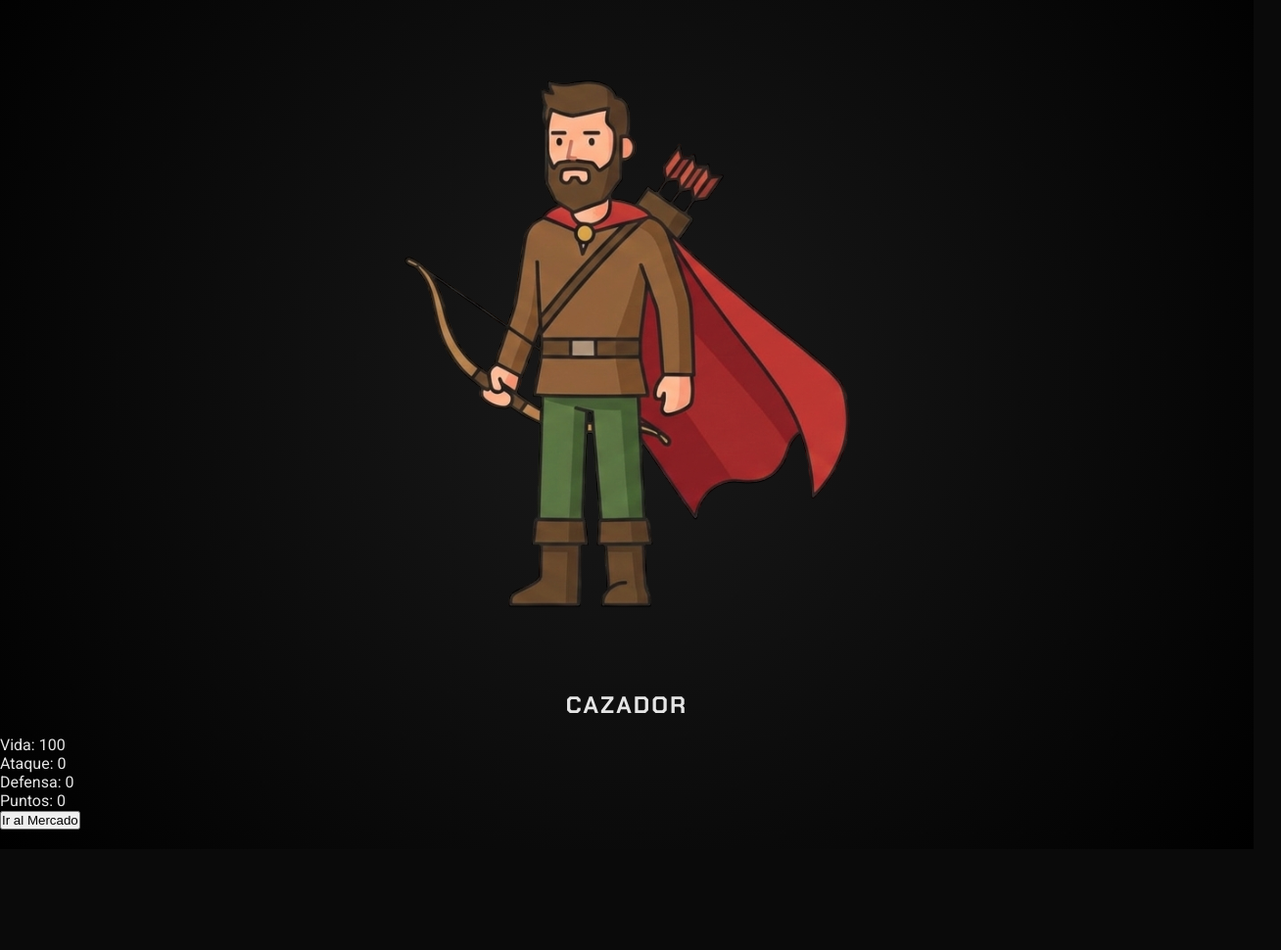
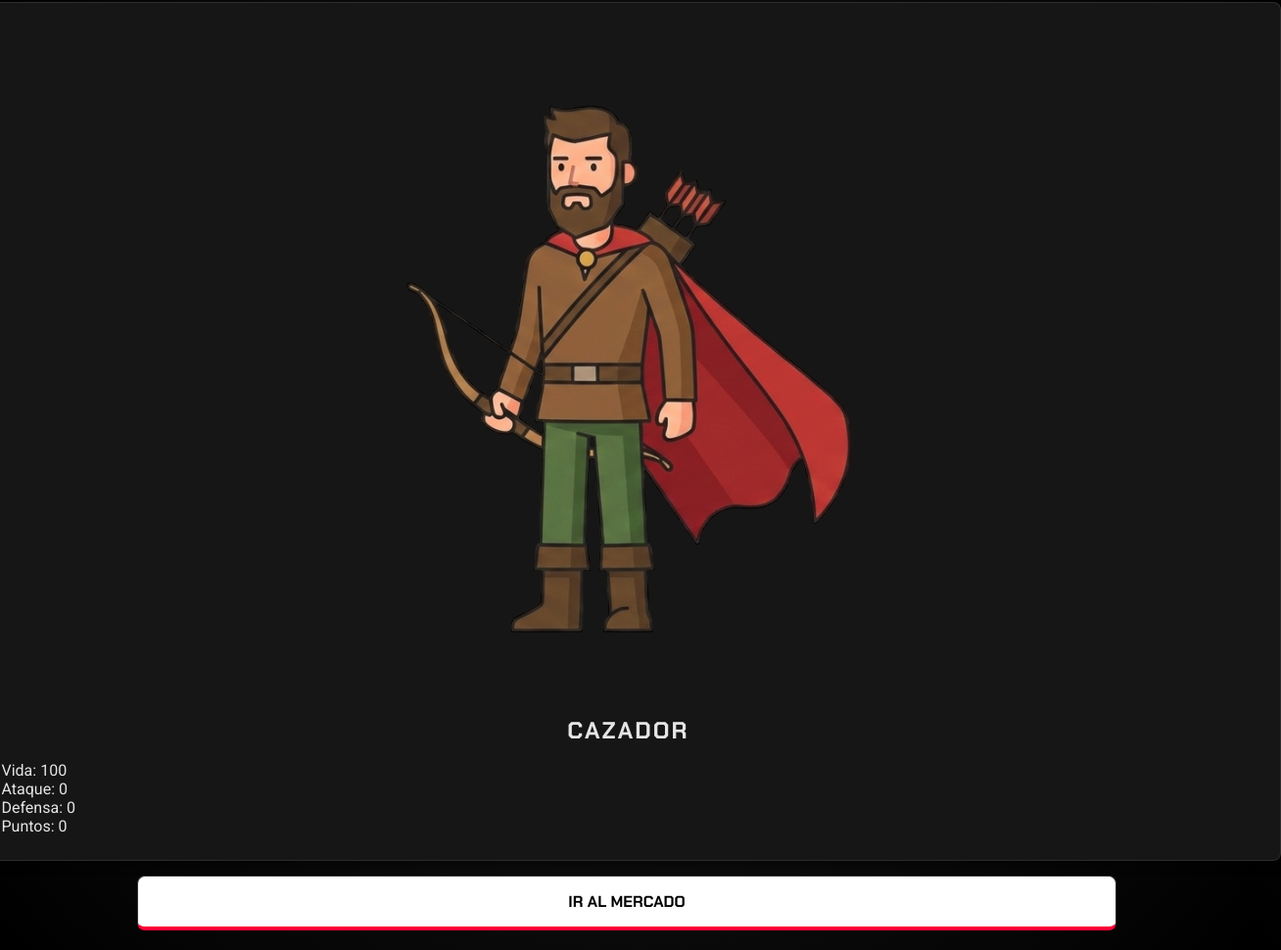
Before and after one commit to Hugo23-4/aventura_en_el_reino_js_hugoperezmunoz, a plain HTML site: page index.html in a window 1280 px wide. Shown: the part 92-1062 px from the top of the page at 98% size, 1308 px wide, since content can reach past the window. Before the commit the page ends 959 px from the top, so only its background shows below. Drawn offline with nearby package versions, Linux system fonts and the light colour scheme.

Commit message:
componentes y grind

```diff
--- a/css/style.css
+++ b/css/style.css
@@ -63,3 +63,83 @@ h1 {
     color: transparent;
     text-shadow: 0 5px 15px rgba(255, 0, 56, 0.2);
 }
+
+/* componentes*/
+
+/* panel "carbono" */
+.glass-panel {
+    background: var(--color-panel);
+    border: var(--borde-fino);
+    border-left: 4px solid var(--color-acento-rojo);
+    padding: 25px;
+    box-shadow: var(--sombra-elevada);
+    position: relative;
+    border-radius: var(--radio-borde); /* esquinas */
+}
+
+button {
+    font-family: 'Chakra Petch', sans-serif;
+    font-weight: 700;
+    text-transform: uppercase;
+    font-size: 1rem;
+    padding: 15px 30px;
+    border: none;
+    cursor: pointer;
+    width: 100%;
+    margin-top: 15px;
+    transition: var(--transicion-suave);
+    background: #2a2a2a;
+    color: white;
+    border-radius: var(--radio-borde);
+    border: 1px solid #333;
+}
+
+/* mejora para que se hunda*/
+button:active {
+    transform: translateX(2px) translateY(2px);
+    filter: brightness(0.8);
+}
+
+.btn-primario, .btn-neon {
+    background: white;
+    color: black;
+    border-bottom: 4px solid var(--color-acento-rojo);
+}
+
+.btn-rojo {
+    background: var(--color-acento-rojo);
+    color: white;
+}
+
+/* hover lateral */
+button:hover {
+    transform: translateY(-3px); /* se mueve arriba */
+    background: var(--color-acento-rojo);
+    color: white;
+    box-shadow: 0 0 15px rgba(255, 0, 56, 0.4);
+    border-bottom: 4px solid #a30024;
+}
+
+.escena {
+    display: none;
+    width: 100%;
+    max-width: 1000px;
+    animation: aparecer 0.5s ease-out;
+}
+.escena.activa { display: block; }
+
+/* layout (responsive)*/
+.contenedor-central {
+    display: flex;
+    flex-wrap: wrap;
+    justify-content: center;
+    gap: 30px;
+}
+
+.grid-productos, .grid-enemigos {
+    display: grid;
+    /* tarjeta minimo */
+    grid-template-columns: repeat(auto-fill, minmax(240px, 1fr));
+    gap: 25px;
+    margin: 30px 0;
+}
```
